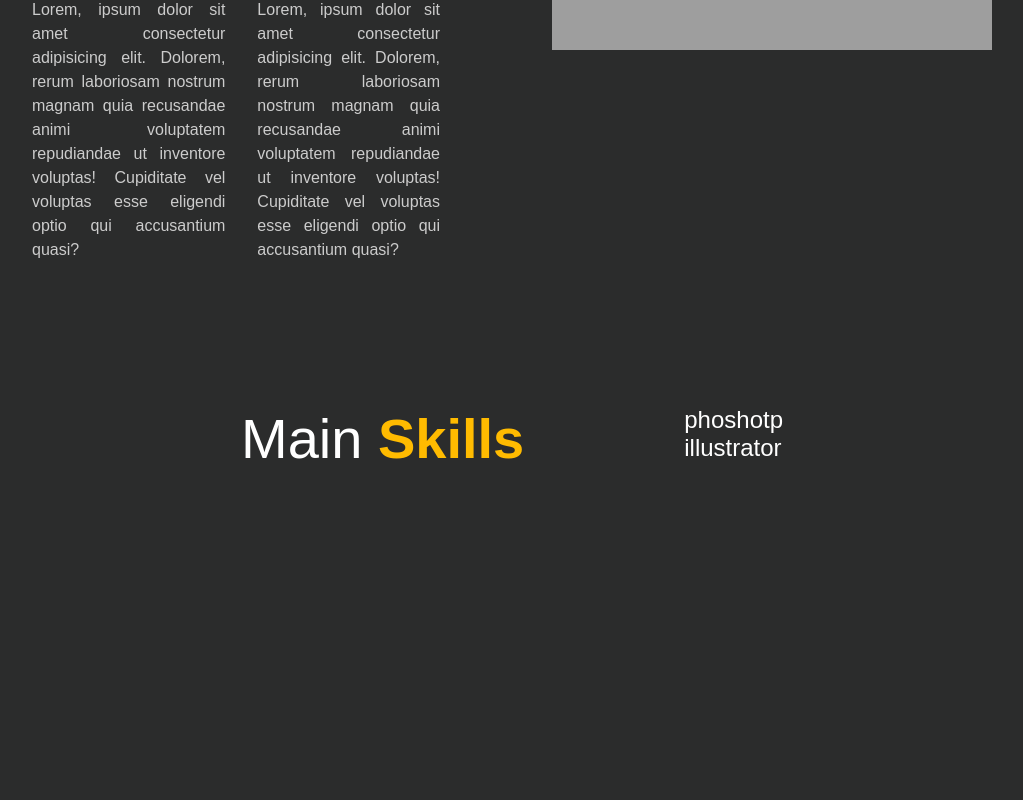
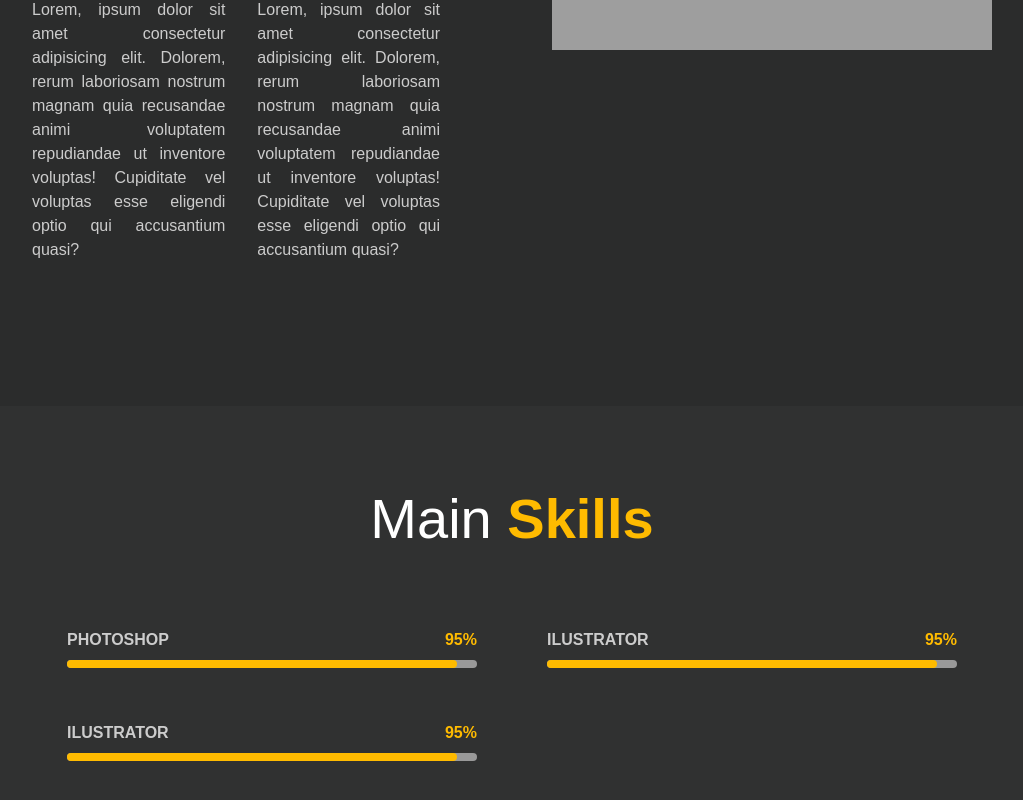
Before and after one commit to Raylegh/Portfolio, a React (Create React App) app: page / in a window 1280 px wide. Shown: the part 1390-2190 px from the top of the page, without its empty margins (128-1151 px from the left). Before the commit the page ends 2116 px from the top, so only its background shows below. Built offline with nearby package versions, Linux system fonts and the light colour scheme; grey boxes are pictures that could not be loaded.

Commit message:
Skills 1.0

```diff
--- a/src/components/About/SkillsSection.js
+++ b/src/components/About/SkillsSection.js
@@ -8,8 +8,51 @@
       </div>
 
       <div className="skills">
-        <h4>phoshotp</h4>
-        <h4>illustrator</h4>
+        <div className="skill">
+          <div className="skill-info">
+            <h4>Photoshop</h4>
+            <div className="skill-val">
+              <span>95%</span>
+            </div>
+          </div>
+          <div className="skill-but">
+            <div className="skill-hold">
+              <div className="skill-bar">{/* WIDTH 90% */}</div>
+            </div>
+          </div>
+        </div>
+
+        {/* just for test */}
+
+        <div className="skill">
+          <div className="skill-info">
+            <h4>Ilustrator</h4>
+            <div className="skill-val">
+              <span>95%</span>
+            </div>
+          </div>
+          <div className="skill-but">
+            <div className="skill-hold">
+              <div className="skill-bar">{/* WIDTH 90% */}</div>
+            </div>
+          </div>
+        </div>
+
+        {/* just for test */}
+
+        <div className="skill">
+          <div className="skill-info">
+            <h4>ilustrator</h4>
+            <div className="skill-val">
+              <span>95%</span>
+            </div>
+          </div>
+          <div className="skill-but">
+            <div className="skill-hold">
+              <div className="skill-bar">{/* WIDTH 90% */}</div>
+            </div>
+          </div>
+        </div>
       </div>
     </div>
   );
--- a/src/styles/_skills.scss
+++ b/src/styles/_skills.scss
@@ -1,12 +1,61 @@
 .skill-section {
-  min-height: 40vh;
-  display: flex;
-  justify-content: center;
-  margin: auto;
-  h2 {
-    padding: 0rem 0rem 5rem 10rem;
+  min-height: 60vh;
+  background-color: #303131;
+  display: block;
+  padding: 5rem 10rem;
+
+  .skill-title {
+    text-align: center;
+    padding-bottom: 5rem;
   }
+
   .skills {
-    padding: 0rem 10rem;
+    min-height: 40vh;
+  }
+  .skill {
+    position: relative;
+    float: left;
+    width: 50%;
+    margin-bottom: 40px;
+    padding-left: 35px;
+    padding-right: 35px;
+
+    .skill-info {
+      align-items: center;
+      height: 1.5rem;
+    }
+    h4 {
+      font-size: 1rem;
+      font-weight: bold;
+      float: left;
+      text-transform: uppercase;
+      color: var(--p-text);
+    }
+    .skill-val {
+      float: right;
+    }
+    span {
+      font-size: 1rem;
+      font-weight: bold;
+    }
+  }
+
+  .skill-but {
+    margin-top: 5px;
+    height: 1.5rem;
+    .skill-hold {
+      background-color: #999999;
+      display: block;
+      height: 8px;
+      width: 100%;
+      border-radius: 30px;
+    }
+    .skill-bar {
+      height: 8px;
+      float: left;
+      border-radius: 30px;
+      background-color: var(--main-butt);
+      width: 95%;
+    }
   }
 }
```
Also changed, not shown: 1 other file (tests, documents, lock files or other folders).
